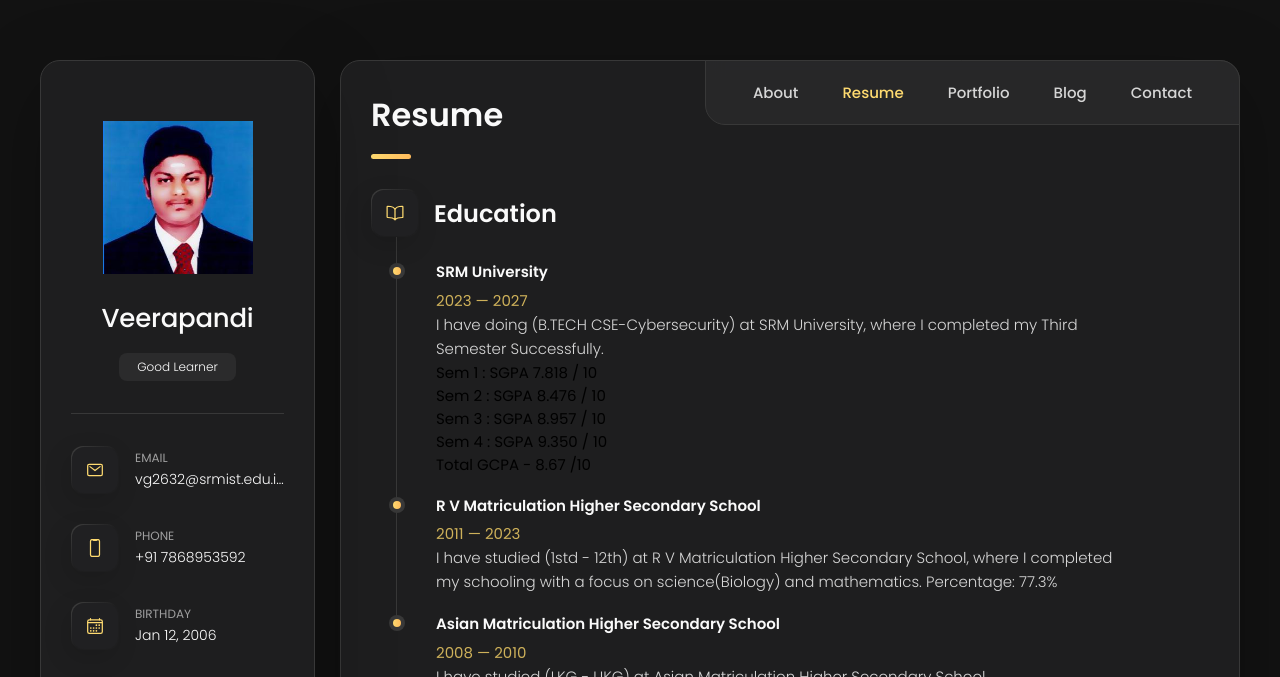
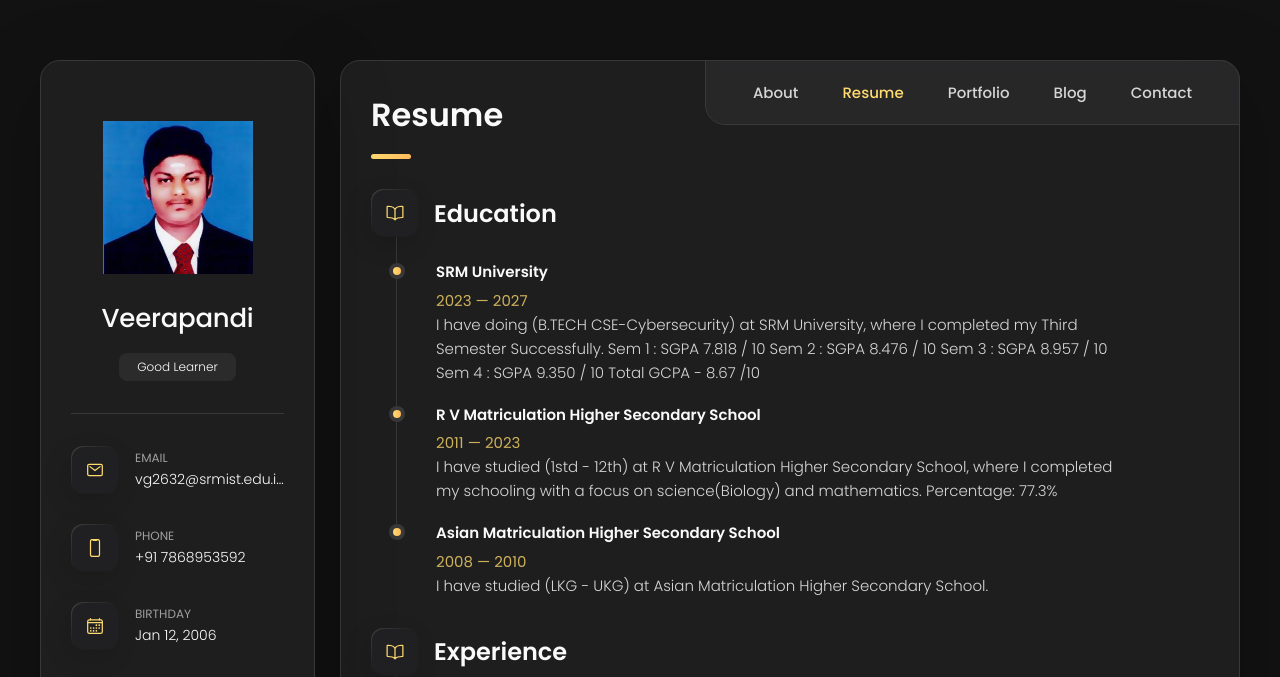
Before and after one commit to veera-crt/Veerapandi, a plain HTML site: page index.html in a window 1280 px wide. Both pictures are taken after a click on the button "Resume". Shown: the top 677 px of the page. Drawn offline with nearby package versions, Linux system fonts and the light colour scheme.

Commit message:
Update index.html

```diff
--- a/index.html
+++ b/index.html
@@ -519,11 +519,11 @@ now also a Web Security Researcher—all based in India, working in web developm
               <p class="timeline-text">
                 I have doing (B.TECH CSE-Cybersecurity) at SRM University,
               where I completed my Third Semester Successfully.
-             <p>Sem 1 : SGPA 7.818 / 10 </p>
-             <p>Sem 2 : SGPA 8.476 / 10</p>
-             <p>Sem 3 : SGPA 8.957 / 10</p>
-             <p>Sem 4 : SGPA 9.350 / 10</p>
-              <p>Total GCPA - 8.67 /10 </p>
+          Sem 1 : SGPA 7.818 / 10
+            Sem 2 : SGPA 8.476 / 10
+             Sem 3 : SGPA 8.957 / 10
+             Sem 4 : SGPA 9.350 / 10
+              Total GCPA - 8.67 /10
               </p>
 
             </li>
```
